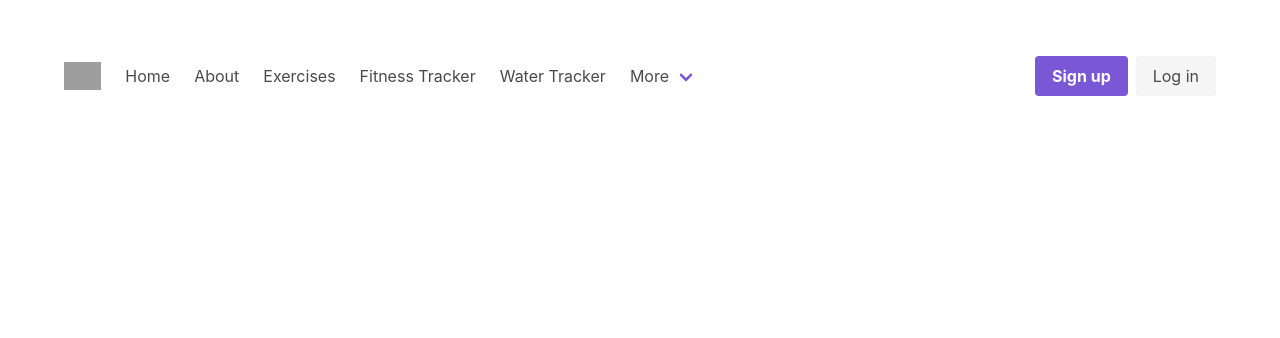
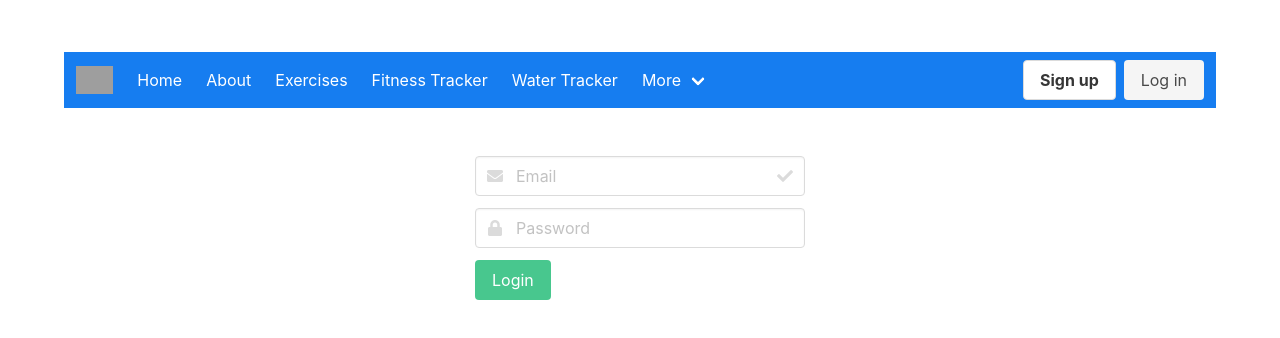
Before and after one commit to graziang1/FitnessApp, a Vue app in the folder client/: page /login in a window 1280 px wide. Shown: the top 338 px of the page. Built offline with nearby package versions, Linux system fonts and the light colour scheme; grey boxes are pictures that could not be loaded.

Commit message:
Started Vue router
added navbar burger functionality and styling
added login page/functionality

```diff
--- a/client/public/index.html
+++ b/client/public/index.html
@@ -7,7 +7,7 @@
     <link rel="icon" href="<%= BASE_URL %>favicon.ico">
     <title><%= htmlWebpackPlugin.options.title %></title>
   </head>
-  <body>
+  <body class="has-navbar-fixed-top">
     <noscript>
       <strong>We're sorry but <%= htmlWebpackPlugin.options.title %> doesn't work properly without JavaScript enabled. Please enable it to continue.</strong>
     </noscript>
--- a/client/src/App.vue
+++ b/client/src/App.vue
@@ -1,11 +1,10 @@
-
 <template>
-  <section class="section">
-    <div class="container">
+  <div>
       <Nav />
-      <router-view/>
-    </div>
-  </section>
+      <div class="container">
+        <router-view/>
+      </div>
+  </div>
 </template>
 
 <script>
--- a/client/src/components/Nav.vue
+++ b/client/src/components/Nav.vue
@@ -1,19 +1,19 @@
 <template>
 
-<nav class="navbar" role="navigation" aria-label="main navigation">
+<nav class="navbar container is fixed-top is-info" role="navigation" aria-label="main navigation">
   <div class="navbar-brand">
     <a class="navbar-item" href="https://bulma.io">
       <img src="../assets/IMG_4499.png" height="28">
     </a>
 
-    <a role="button" class="navbar-burger burger" aria-label="menu" aria-expanded="false" data-target="navbarBasicExample">
+    <a role="button" class="navbar-burger burger" :class="{'is-active': isActive}" @click="isActive = !isActive" aria-label="menu" aria-expanded="false" data-target="navbarBasicExample">
       <span aria-hidden="true"></span>
       <span aria-hidden="true"></span>
       <span aria-hidden="true"></span>
     </a>
   </div>
 
-  <div id="navbarBasicExample" class="navbar-menu">
+  <div id="navbarBasicExample" class="navbar-menu" :class="{'is-active': isActive}" @click="isActive = !isActive">
     <div class="navbar-start">
 
       <router-link to="/" class="navbar-item">Home</router-link>
@@ -42,12 +42,12 @@
     <div class="navbar-end">
       <div class="navbar-item">
         <div class="buttons">
-          <a class="button is-primary">
+          <a class="button">
             <strong>Sign up</strong>
           </a>
-          <a class="button is-light">
-            Log in
-          </a>
+            <router-link to="/login"  class="button is-light" >
+                Log in
+            </router-link>
         </div>
       </div>
     </div>
@@ -58,6 +58,12 @@
 
 <script>
 export default {
+  data: ()=> ({
+      isActive: false
+  }),
+  methods: {
+
+  }
 }
 </script>
 
--- a/client/src/router/index.js
+++ b/client/src/router/index.js
@@ -1,15 +1,13 @@
 import Vue from 'vue'
 import VueRouter from 'vue-router'
 import Home from '../views/Home.vue'
+import Login from '../views/Login.vue'
 
 Vue.use(VueRouter)
 
 const routes = [
-  {
-    path: '/',
-    name: 'Home',
-    component: Home
-  },
+  { path: '/', name: 'Home', component: Home },
+  { path: '/login', name: 'Login', component: Login },
   {
     path: '/about',
     name: 'About',
--- a/client/src/views/LogIn.vue
+++ b/client/src/views/LogIn.vue
@@ -1,5 +1,46 @@
 <template>
-  <div class="login">
-    <h1>Existing users will log in  here</h1>
-  </div>
+
+<div class="level section">
+
+<div class="level-item">
+
+    <form>
+        <div class="field">
+        <p class="control has-icons-left has-icons-right">
+            <input class="input" type="email" placeholder="Email">
+            <span class="icon is-small is-left">
+            <i class="fas fa-envelope"></i>
+            </span>
+            <span class="icon is-small is-right">
+            <i class="fas fa-check"></i>
+            </span>
+        </p>
+        </div>
+        <div class="field">
+        <p class="control has-icons-left">
+            <input class="input" type="password" placeholder="Password">
+            <span class="icon is-small is-left">
+            <i class="fas fa-lock"></i>
+            </span>
+        </p>
+        </div>
+        <div class="field">
+        <p class="control">
+            <button class="button is-success">
+              Login
+            </button>
+        </p>
+        </div>
+    </form>
+    </div>
+</div>
 </template>
+
+<script>
+export default {
+}
+</script>
+
+<style>
+
+</style>
```
